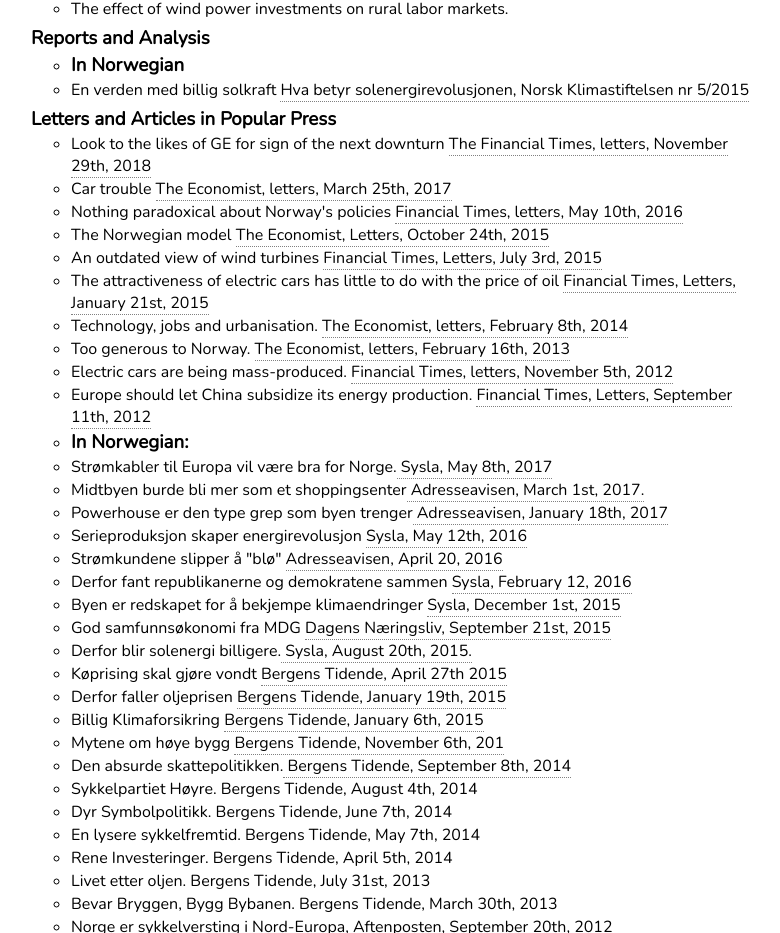
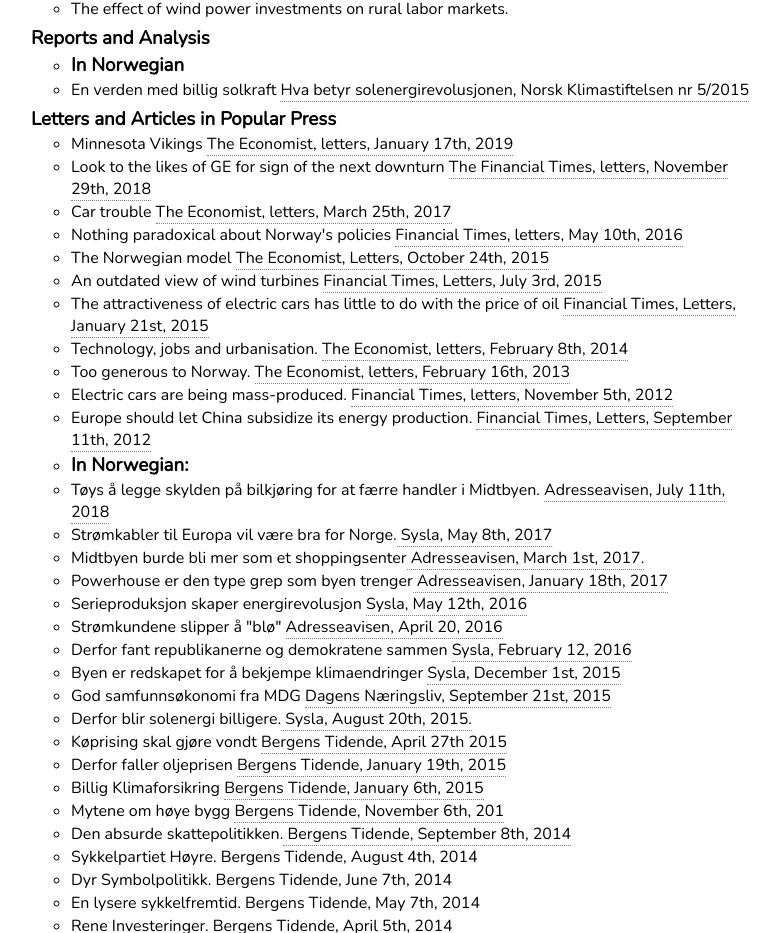
Before and after one commit to jmauritzen/main, a plain HTML site: page index.html in a window 1280 px wide. Shown: the part 3054-3987 px from the top of the page, without its empty margins (265-1045 px from the left). Drawn offline with nearby package versions, Linux system fonts and the light colour scheme.

Commit message:
update index

```diff
--- a/index.html
+++ b/index.html
@@ -156,8 +156,9 @@
 
     <h3><li> Letters and Articles in Popular Press</li> </h3>
     <ul>
+        <li>Minnesota Vikings <a href="https://www.economist.com/letters/2019/01/19/letters">The Economist, letters, January 17th, 2019</a> </li>
 
-        <li>Look to the likes of GE for sign of the next downturn <a href="https://on.ft.com/2TUn4l0">The Financial Times, letters, November 29th, 2018 </a> </li>
+        <li>Look to the likes of GE for sign of the next downturn <a href="https://on.ft.com/2TUn4l0">The Financial Times, letters, November 29th, 2018</a></li>
 
         <li>Car trouble <a href="https://www.economist.com/news/letters/21719426-liberia-charles-murray-france-turkey-electric-cars-dead-words-letters-editor"> The Economist, letters, March 25th, 2017</a></li>
 
@@ -177,6 +178,8 @@
         <li>Europe should let China subsidize its energy production. <a href="http://www.ft.com/intl/cms/s/0/553d8cf6-fb56-11e1-87ae-00144feabdc0.html#axzz2sclP2DP5">Financial Times, Letters, September 11th, 2012</a>  </li>
 
         <li><h3>In Norwegian: </h3></li>
+
+        <li>Tøys å legge skylden på bilkjøring for at færre handler i Midtbyen. <a href="https://www.adressa.no/meninger/ordetfritt/2018/07/11/Tøys-å-legge-skylden-på-bilkjøring-for-at-færre-handler-i-Midtbyen-17103914.ece">Adresseavisen, July 11th, 2018</a> </li>
 
         <li>Strømkabler til Europa vil være bra for Norge.<a href="http://sysla.no/meninger/stromkabler-til-europa-vil-vaere-bra-norge/"> Sysla, May 8th, 2017</a></li>
 
```
